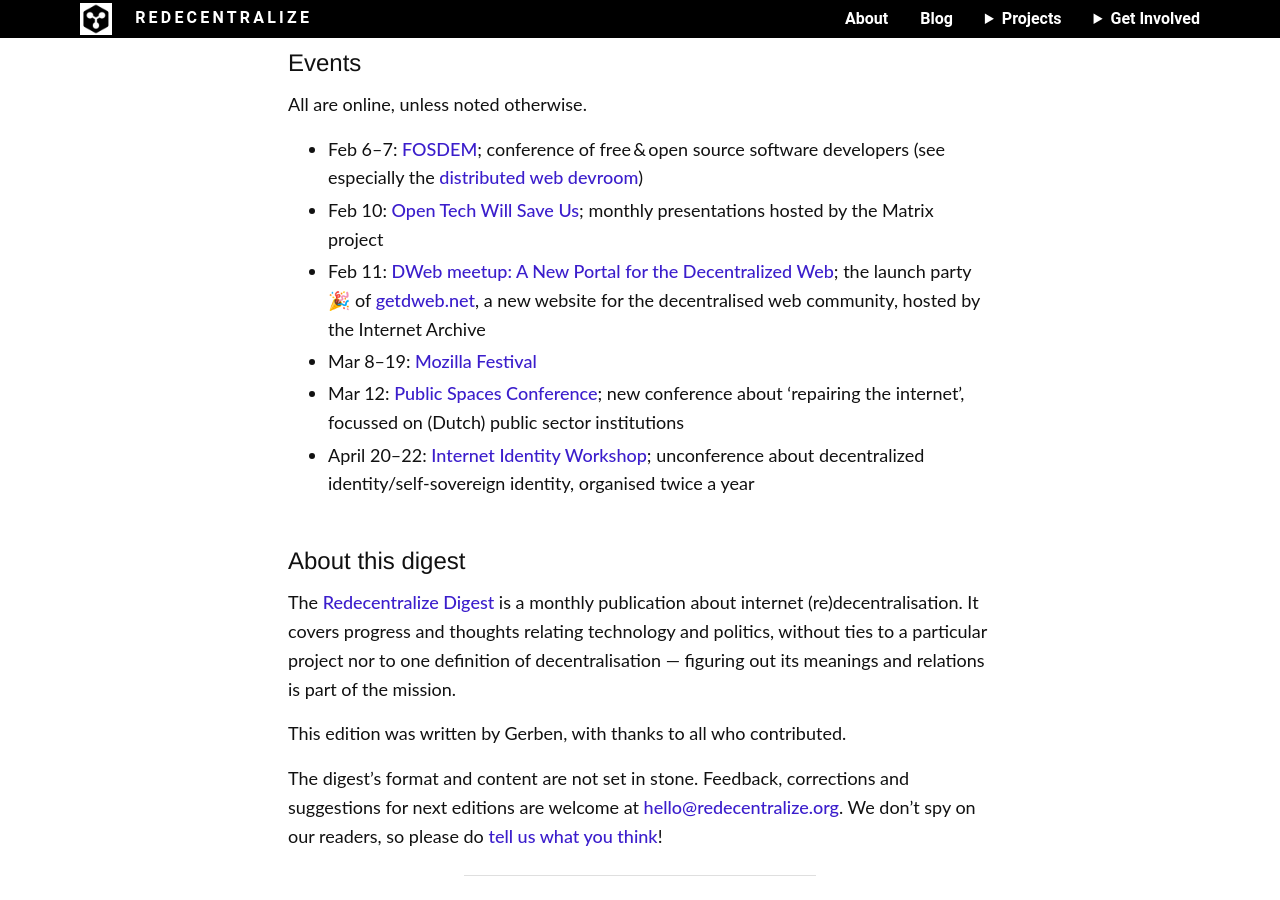
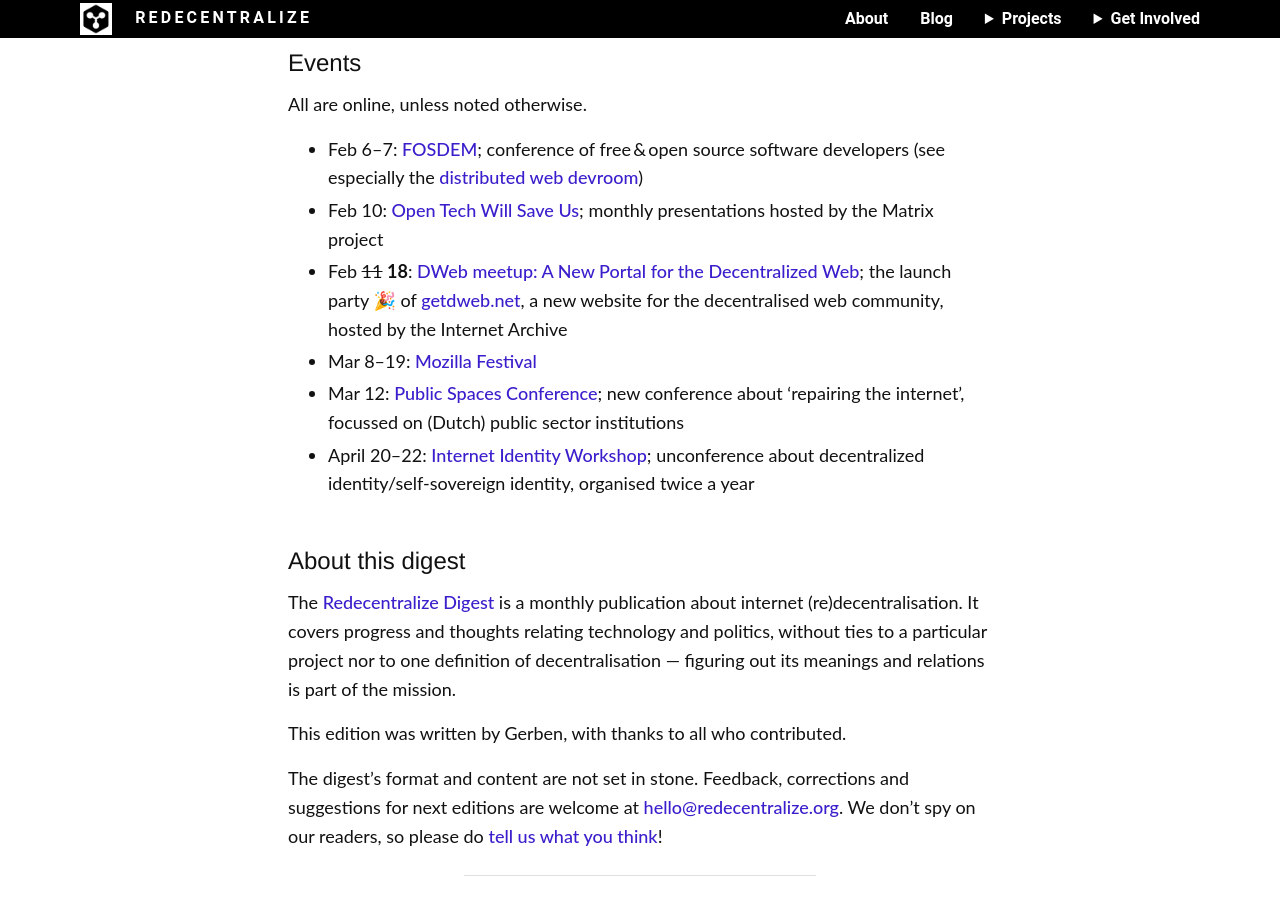
Before and after one commit to redecentralize/redecentralize-website, a Jekyll site: the page built from _posts/redigest/2021-01-31-redigest.md, in a window 1280 px wide and 900 px high, scrolled down 3956 px. Built offline with Jekyll 4.4.1, drawn with Linux system fonts in a browser that asks for light colours.

Commit message:
update dweb meetup date

```diff
--- a/_posts/redigest/2021-01-31-redigest.md
+++ b/_posts/redigest/2021-01-31-redigest.md
@@ -152,7 +152,7 @@
 
 - Feb 6–7: [FOSDEM](https://fosdem.org/); conference of free & open source software developers (see especially the [distributed web devroom](https://fosdem.org/2021/schedule/track/beyond_blockchain_distributed_web/))
 - Feb 10: [Open Tech Will Save Us](https://matrix.org/open-tech-will-save-us/); monthly presentations hosted by the Matrix project
-- Feb 11: [DWeb meetup: A New Portal for the Decentralized Web](https://www.eventbrite.com/e/dweb-meetup-february-a-new-portal-for-the-decentralized-web-tickets-140004147173); the launch party 🎉 of [getdweb.net](https://getdweb.net), a new website for the decentralised web community, hosted by the Internet Archive
+- Feb ~~11~~ **18**: [DWeb meetup: A New Portal for the Decentralized Web](https://www.eventbrite.com/e/dweb-meetup-february-a-new-portal-for-the-decentralized-web-tickets-140004147173); the launch party 🎉 of [getdweb.net](https://getdweb.net), a new website for the decentralised web community, hosted by the Internet Archive
 - Mar 8–19: [Mozilla Festival](https://www.mozillafestival.org/)
 - Mar 12: [Public Spaces Conference](https://publicspaces.net/conference-2021/); new conference about ‘repairing the internet’, focussed on (Dutch) public sector institutions
 - April 20–22: [Internet Identity Workshop](https://internetidentityworkshop.com/); unconference about decentralized identity/self-sovereign identity, organised twice a year
```
